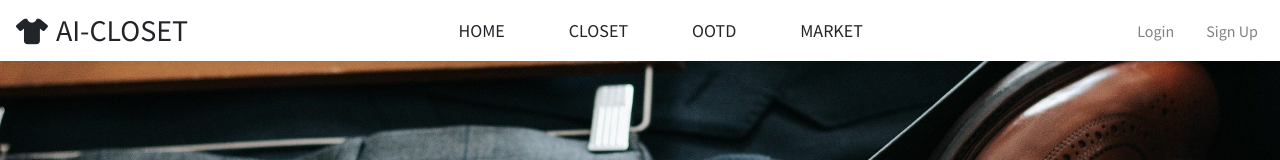
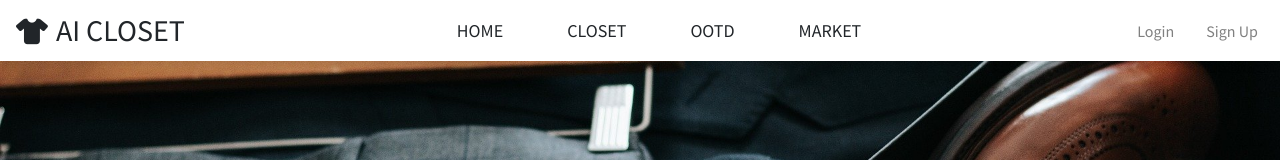
Before and after one commit to minleejae/aiClosetToUpgrade, a React (Create React App) app in the folder client/: page / in a window 1280 px wide. Shown: the top 160 px of the page. Built offline with nearby package versions, Linux system fonts and the light colour scheme.

Commit message:
REFACTOR: header ui 변경 및 리팩토링

```diff
--- a/client/public/index.html
+++ b/client/public/index.html
@@ -21,7 +21,7 @@
       href="https://fonts.googleapis.com/css2?family=Source+Sans+Pro&display=swap"
       rel="stylesheet"
     />
-    <title>O-closet</title>
+    <title>AI CLOSET</title>
     <script
       src="https://cdn.jsdelivr.net/npm/bootstrap@5.2.0/dist/js/bootstrap.bundle.min.js"
       integrity="sha384-A3rJD856KowSb7dwlZdYEkO39Gagi7vIsF0jrRAoQmDKKtQBHUuLZ9AsSv4jD4Xa"
--- a/client/src/components/Header.js
+++ b/client/src/components/Header.js
@@ -57,7 +57,7 @@ const Header = ({ width, columns, updateWidth }) => {
           }}
         >
           <i className="fa-solid fa-shirt"></i>
-          AI-CLOSET
+          AI CLOSET
         </li>
       </div>
       <ul className="navbar__menu">
```
